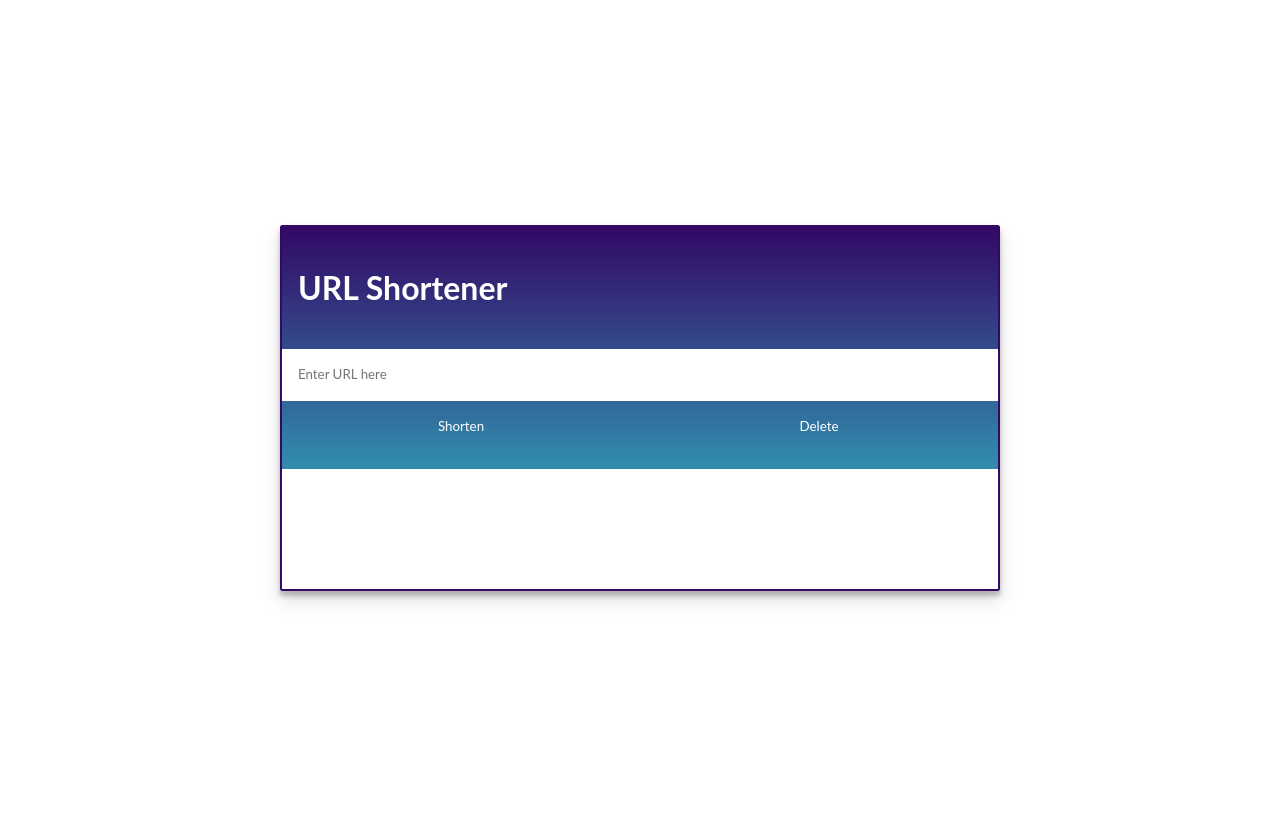
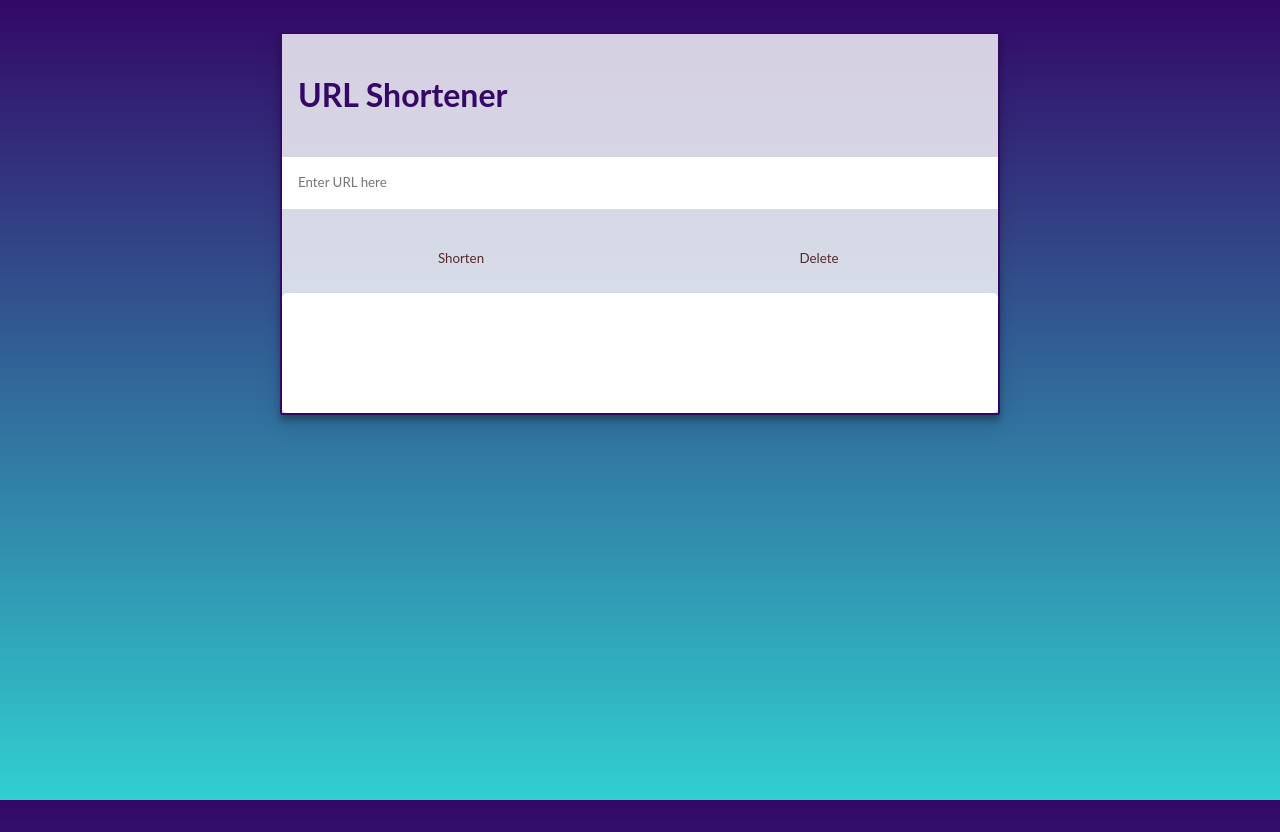
Before and after one commit to mahesh999333/url-shorten-with-Django, a Django app: page / in a window 1280 px wide. Before the commit the page ends 603 px from the top, so only its background shows below. Run offline with Django 4.2, Linux system fonts and the light colour scheme; some libraries are stand-ins or nearby versions.

Commit message:
some html changes

```diff
--- a/urlshortner/shortner/views.py
+++ b/urlshortner/shortner/views.py
@@ -10,15 +10,17 @@
 def create(request):
     if request.method == 'POST':
         link = request.POST['link']
-        if link.startswith('localhost'):
-            return HttpResponse("Given link cannot be shorten further.")
-        link_in_db = Url.objects.filter(link=link)
-        if link_in_db.exists():
-            return HttpResponse(link_in_db[0].uuid)
-        uid = str(uuid.uuid4())[:5]
-        new_url = Url(link=link,uuid=uid)
-        new_url.save()
-        return HttpResponse(uid)
+        if link :
+            if link.startswith('localhost'):
+                return HttpResponse("Given link cannot be shorten further.")
+            link_in_db = Url.objects.filter(link=link)
+            if link_in_db.exists():
+                return HttpResponse(link_in_db[0].uuid)
+            uid = str(uuid.uuid4())[:5]
+            new_url = Url(link=link,uuid=uid)
+            new_url.save()
+            return HttpResponse("localhost:8000/" + uid)
+        return HttpResponse("Please provide the valid link.")
 
 def go(request, pk):
     try:
--- a/urlshortner/templates/index.html
+++ b/urlshortner/templates/index.html
@@ -1,5 +1,10 @@
+<!DOCTYPE html>
+<html lang="en">
 <head>
-  <script   src="https://code.jquery.com/jquery-3.1.1.min.js"   integrity="sha256-hVVnYaiADRTO2PzUGmuLJr8BLUSjGIZsDYGmIJLv2b8="   crossorigin="anonymous"></script>
+  <meta charset="UTF-8">
+  <meta name="viewport" content="width=device-width, initial-scale=1.0">
+  <title>URL Shortener</title>
+  <script src="https://code.jquery.com/jquery-3.1.1.min.js" integrity="sha256-hVVnYaiADRTO2PzUGmuLJr8BLUSjGIZsDYGmIJLv2b8=" crossorigin="anonymous"></script>
   <style>
     *,
     *::before,
@@ -7,34 +12,30 @@
       box-sizing: border-box;
     }
 
-body,
-section {
-display: flex;
-align-items: center;
-justify-content: center;
-padding: 1rem;
-}
-
     body {
       min-height: 100vh;
       font-family: "Lato", sans-serif;
       line-height: 1.5;
       color: #111;
+      margin: 0; /* Remove default margin */
+      background-image: linear-gradient(to top, #30cfd0 0%, #330867 100%);
+      background-attachment: fixed; /* Fix the background while scrolling */
     }
 
     main {
       max-width: 720px;
       width: 100%;
+      margin: 2rem auto; /* Center the main container and add some margin */
       border: 2.5px solid #330867;
       border-radius: 2.5px;
       box-shadow: 0 10px 20px rgba(17, 17, 17, 0.125),
         0 5px 5px rgba(17, 17, 17, 0.25);
-background-image: linear-gradient(to top, #30cfd0 0%, #330867 100%);
+      background-color: rgba(255, 255, 255, 0.8); /* Add a semi-transparent white background */
     }
 
     h1 {
       padding: 1rem;
-color: white;
+      color: #330867; /* Match the color to the border */
     }
 
     input,
@@ -53,26 +54,42 @@
 
     .buttons {
   display: flex;
+  justify-content: center; /* Center the buttons horizontally */
+  align-items: center; /* Center the buttons vertically */
+  margin-top: 1rem; /* Add some space at the top for better separation */
 }
 
-button {
+.buttons button {
   cursor: pointer;
+  margin: 0.5rem; /* Add some space between the buttons */
   flex: 1;
   background-color: transparent;
-color: white;
+  color: rgb(86, 41, 41);
+  transition: background-color 0.3s ease, color 0.3s ease; /* Smooth transition effect */
+
   &:hover {
     background-color: rgba(255, 255, 255, 0.5);
+    color: #330867; /* Darken the text color on hover */
   }
+}
+
+
+    .buttons button:hover {
+      background-color: #330867; /* Darken the background color on hover */
+      color: #e92d2d; /* Change text color on hover */
     }
 
     section {
       min-height: 120px;
       text-align: center;
       background-color: white;
+      padding: 1rem; /* Add some padding for better readability */
+      border-radius: 5px; /* Add rounded corners to the section */
+      box-shadow: 0 5px 10px rgba(0, 0, 0, 0.1); /* Add a subtle shadow effect */
     }
-
   </style>
 </head>
+<body>
   <main>
     <h1>URL Shortener</h1>
     <form id="post-form">
@@ -85,42 +102,43 @@
     </form>
 
     <section id="section"><h2></h2></section>
-
   </main>
 
   <script type="text/javascript">
-$(document).on('submit','#post-form',function(e){
+    $(document).on('submit', '#post-form', function (e) {
       e.preventDefault();
 
       $.ajax({
-    type:'POST',
-    url:'/create',
-    data:{
-      link:$('#link').val(),
-      csrfmiddlewaretoken:$('input[name=csrfmiddlewaretoken]').val(),
+        type: 'POST',
+        url: '/create',
+        data: {
+          link: $('#link').val(),
+          csrfmiddlewaretoken: $('input[name=csrfmiddlewaretoken]').val(),
         },
-    success: function(data){
-      if (data == "Given link cannot be shorten further."){
+        success: function (data) {
+          if (data == "Given link cannot be shortened further.") {
             $('h2').html(data)
           }
           else {
-        $('h2').html("localhost:8000/"+data)
+            $('h2').html(data)
           }
         }
       });
     });
-$(document).on('click','#delete',function(e){
+    $(document).on('click', '#delete', function (e) {
       e.preventDefault();
       var csrfToken = $('input[name=csrfmiddlewaretoken]').val();
       $.ajax({
-    type:'DELETE',
-    url:'/delete/?link='+$('#link').val(),
-    headers:{
+        type: 'DELETE',
+        url: '/delete/?link=' + $('#link').val(),
+        headers: {
           'X-CSRFToken': csrfToken
         },
-    success: function(data){
+        success: function (data) {
           $('h2').html(data)
         }
       });
     });
   </script>
+</body>
+</html>
```
Also changed, not shown: urlshortner/db.sqlite3. Lines whose indentation alone changed are shown as unchanged.
